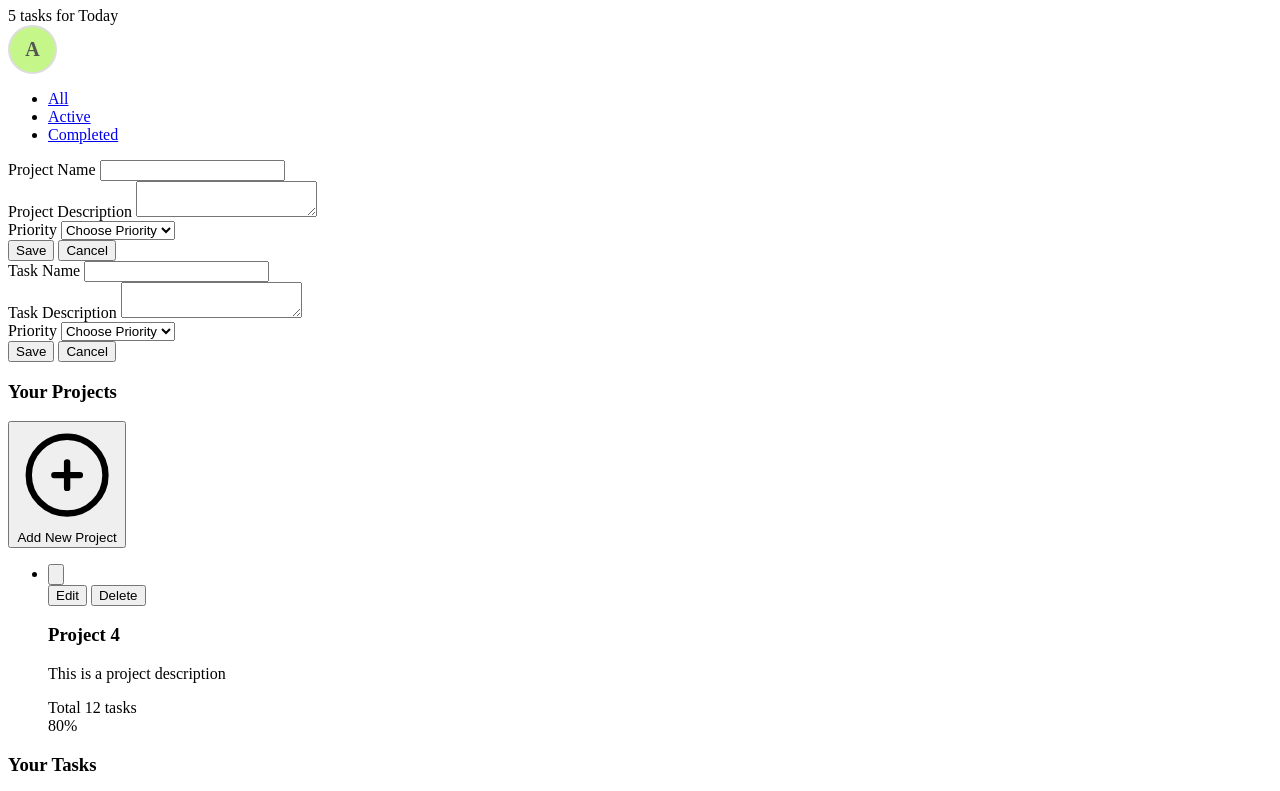
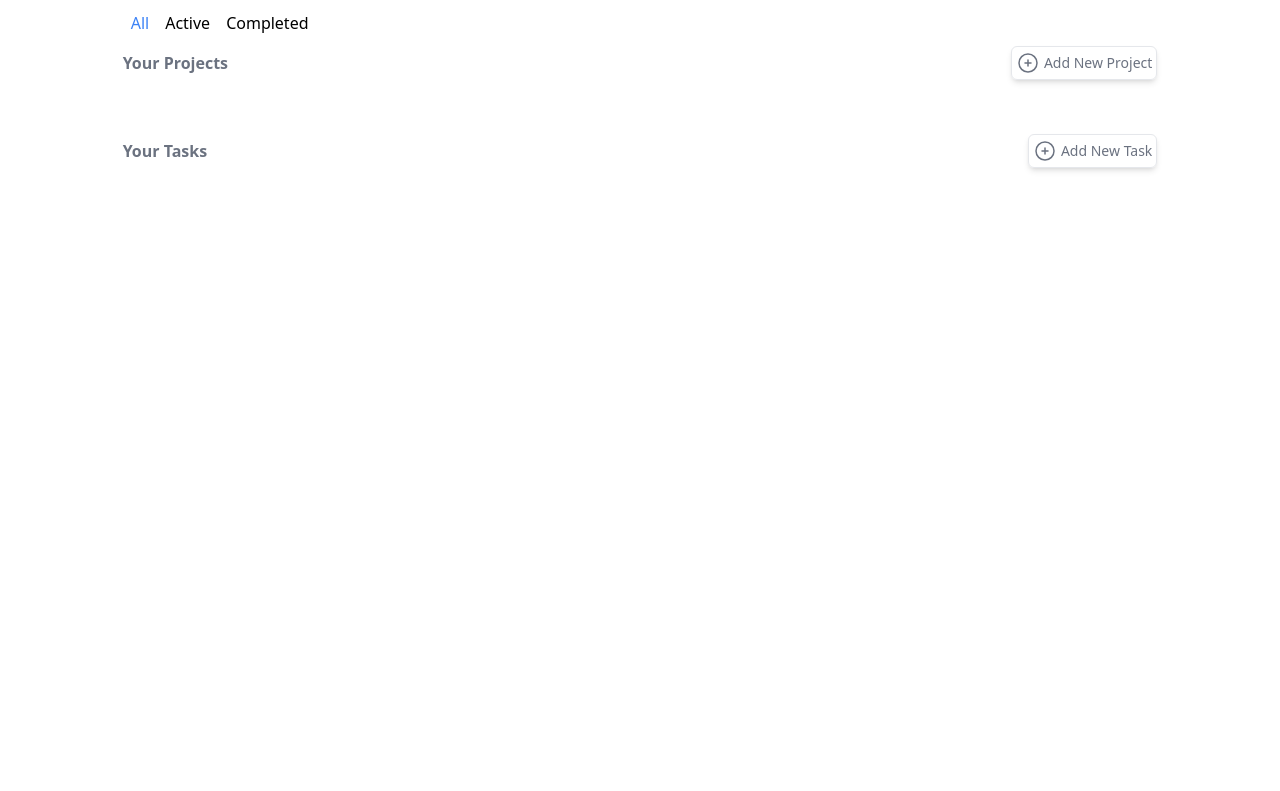
Before and after one commit to aungthuhein2005/ToDo_app_typescript, a website: page public/index.html in a window 1280 px wide. Shown: the part 73-864 px from the top of the page. After the commit the page ends 800 px from the top, so only its background shows below. Drawn offline with Linux system fonts and the light colour scheme; the site is published under a folder, as on GitHub Pages, so addresses that start at the root find nothing.

Commit message:
index change

```diff
--- a/index.html
+++ b/public/index.html
@@ -4,7 +4,7 @@
   <meta charset="UTF-8" />
   <meta name="viewport" content="width=device-width, initial-scale=1.0" />
   <title>To-Do List</title>
-  <link href="/public/output.css" rel="stylesheet">
+  <link href="output.css" rel="stylesheet">
 </head>
 <style>
 
@@ -162,7 +162,7 @@
     </ul>
     <div id="task-detail"></div>
   </div>
-  <script src="/public/app.js"></script>
+  <script src="app.js"></script>
   <script>
     document.querySelectorAll('.options-button').forEach(button => {
       button.addEventListener('click', () => {
```
Also changed, not shown: vercel.json (deleted).
